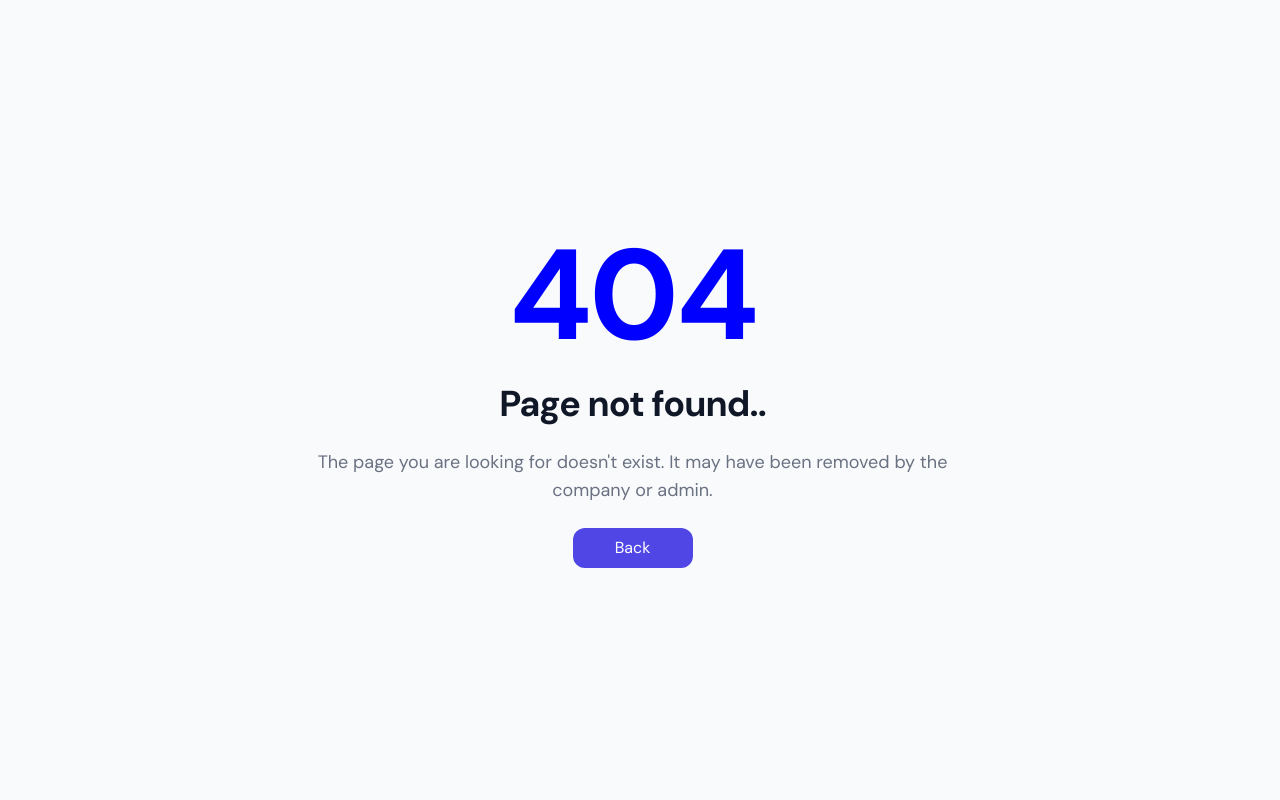
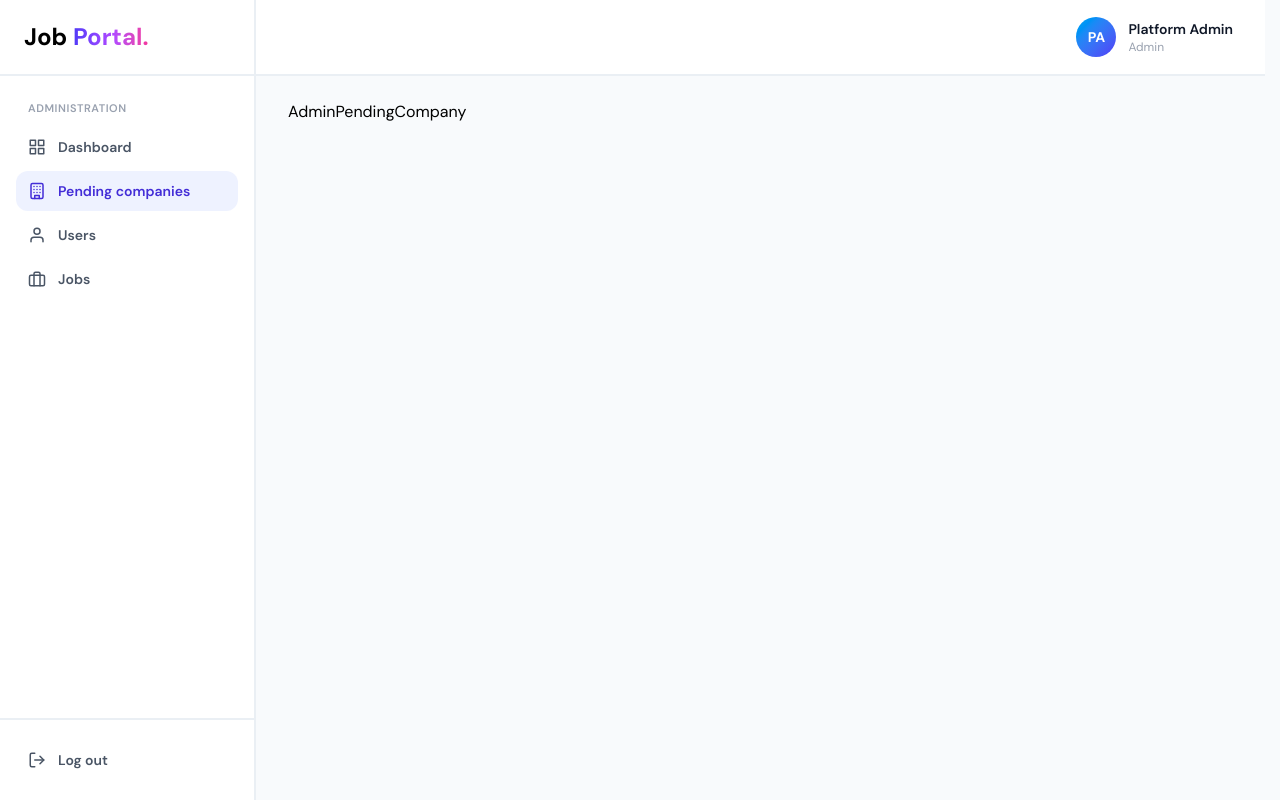
Before and after one commit to gokul-lamsal/jobkhoj, a React (Vite) app in the folder frontend/: page /admin/pending-companies in a window 1280 px wide. Before the commit this address led to /not-found. Built offline with nearby package versions, Linux system fonts and the light colour scheme.

Commit message:
Admin all routes

```diff
--- /dev/null
+++ b/frontend/src/pages/admin/AdminJobList.jsx
@@ -0,0 +1,9 @@
+import React from 'react'
+
+const AdminJobList = () => {
+  return (
+    <div>AdminJobList</div>
+  )
+}
+
+export default AdminJobList
--- /dev/null
+++ b/frontend/src/pages/admin/AdminPendingCompany.jsx
@@ -0,0 +1,9 @@
+import React from 'react'
+
+const AdminPendingCompany = () => {
+  return (
+    <div>AdminPendingCompany</div>
+  )
+}
+
+export default AdminPendingCompany
--- /dev/null
+++ b/frontend/src/pages/admin/AdminUserList.jsx
@@ -0,0 +1,9 @@
+import React from 'react'
+
+const AdminUserList = () => {
+  return (
+    <div>AdminUserList</div>
+  )
+}
+
+export default AdminUserList
```
Also changed, not shown: frontend/src/App.jsx (+16 -0 lines).
